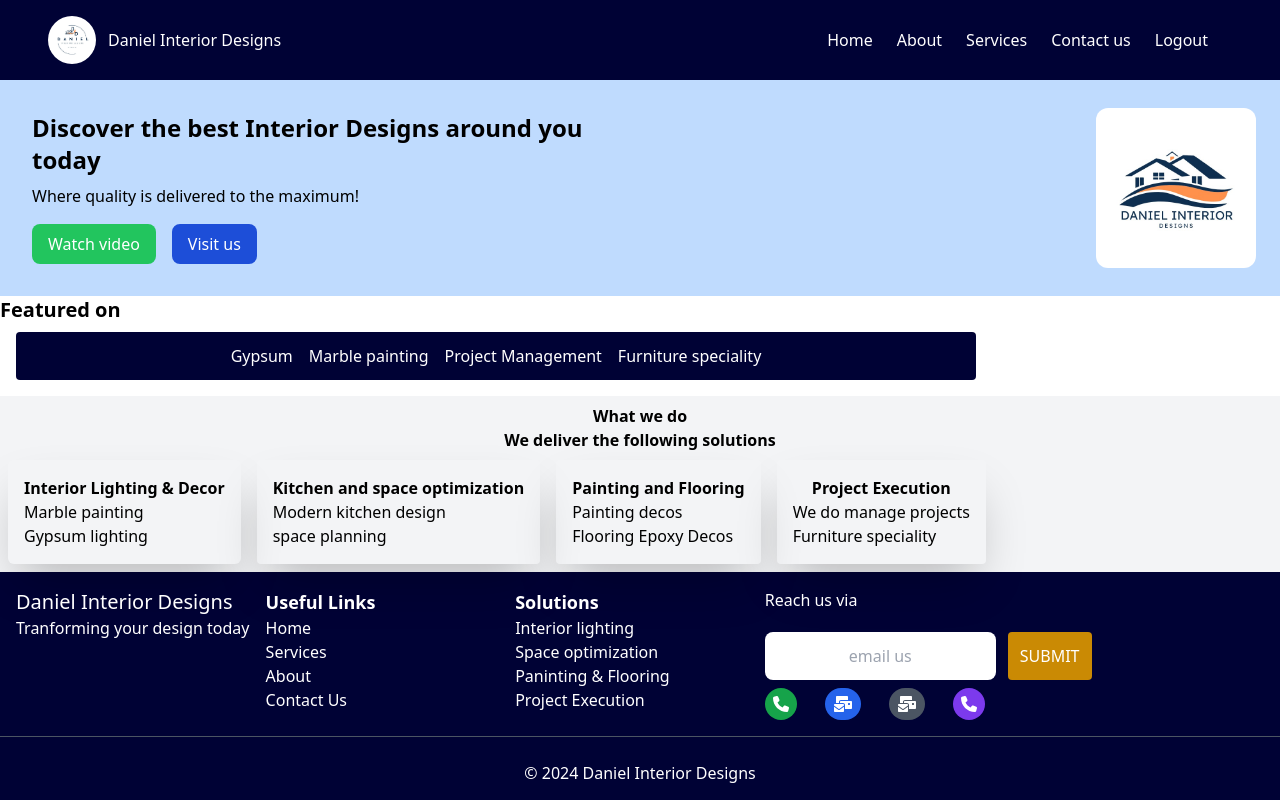
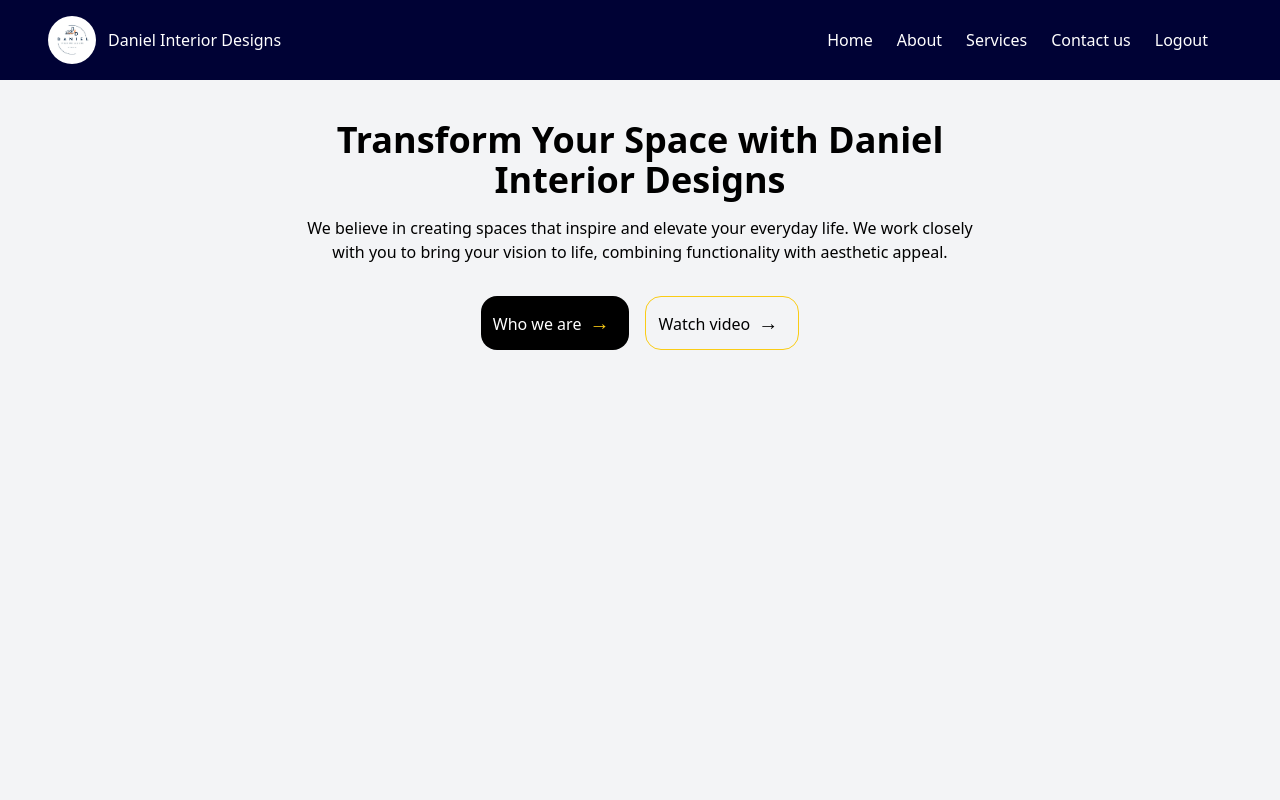
Before and after one commit to ErickGichuki/Daniel-Interior-designs, a React (Create React App) app in the folder client/: page /home in a window 1280 px wide. Shown: the top 800 px of the page. Built offline with nearby package versions, Linux system fonts and the light colour scheme; the HTML template or start-up script is replaced by a standard one.

Commit message:
refactor:home page

```diff
--- a/client/src/pages/Home.js
+++ b/client/src/pages/Home.js
@@ -1,71 +1,29 @@
 import React from 'react'
 import Navbar from '../components/Navbar'
 
-
 function Home() {
   return (
-    <div>
-      <Navbar/>
-      <div className='bg-blue-200 flex flex-col md:flex-row p-4'>
-        <div className='flex flex-col md:w-1/2 p-4'>
-          <h1 className='font-bold text-2xl mb-2'>Discover the best Interior Designs around you today</h1>
-          <p className='mb-4'>Where quality is delivered to the maximum!</p>
-          <div className='flex space-x-4'>
-            <button
-            className='bg-green-500 text-white py-2 px-4 rounded-lg'
-            >
-              Watch video
-            </button>
-            <button
-            className='bg-blue-700 text-white py-2 px-4 rounded-lg'
-            >
-              Visit us
-            </button>
-          </div>
-        </div>
-        <div className='flex items-center justify-end p-2 md:w-1/2'>
-          <img
-          src='/Daniel.png'
-          alt='daniel'
-          className='w-40 rounded-xl'
-          />
-        </div>
-      </div>
-      <div>
-        <div className='mb-4 justify-center items-center'>
-          <h2 className='font-bold text-xl mb-2'>Featured on</h2>
-          <div className='flex flex-row w-3/4 space-x-4 bg-dark-blue ml-4 text-white rounded text-center py-3 justify-center md:flex flex-row w-3/4'>
-            <p>Gypsum</p>
-            <p>Marble painting</p>
-            <p>Project Management</p>
-            <p>Furniture speciality</p>
-          </div>
-        </div>
-        <div className='bg-gray-100'>
-          <h2 className='text-center font-semibold pt-2'>What we do</h2>
-          <p className='text-center font-bold'>We deliver the following solutions</p>
-          <div className='flex flex-col md:flex-row gap-4 p-2'>
-            <div className='shadow-2xl rounded-md p-4'>
-              <h1 className='font-bold text-center'>Interior Lighting & Decor</h1>
-              <p>Marble painting</p>
-              <p>Gypsum lighting</p>
+    <div className='flex flex-col min-h-screen'>
+      <Navbar />
+      <div className='flex-grow bg-gray-100'>
+        <div className='text-center pt-10 max-w-2xl mx-auto'>
+          <h1 className='text-4xl font-bold mb-4'>Transform Your Space with Daniel Interior Designs</h1>
+          <p className='text-md mb-6'>We believe in creating spaces that inspire and elevate your everyday life. We work closely with you to bring your vision to life, combining functionality with aesthetic appeal.</p>
+          <div className='flex flex-col md:flex-row justify-center mt-8 space-y-4 md:space-y-0 md:space-x-4'>
+              <button
+              className='bg-black text-white p-3 rounded-2xl'
+              >
+                <a href='/about'>
+                <span>Who we are</span>
+                <span className='text-yellow-400 mx-2 text-xl'>→</span>
+                </a>
+              </button>
+              <button
+              className='border border-yellow-400 text-black p-3 rounded-2xl'>
+                <span>Watch video</span>
+                <span className='text-black-400 mx-2 text-xl'>→</span>
+              </button>
             </div>
-            <div className='shadow-2xl rounded p-4'>
-              <h1 className='text-center font-bold'>Kitchen and space optimization</h1>
-              <p>Modern kitchen design</p>
-              <p>space planning</p>
-            </div>
-            <div className='shadow-2xl rounded p-4'>
-              <h1 className='text-center font-bold'>Painting and Flooring</h1>
-              <p>Painting decos</p>
-              <p>Flooring Epoxy Decos</p>
-            </div>
-            <div className='shadow-2xl rounded p-4'>
-              <h1 className='text-center font-bold'>Project Execution</h1>
-              <p>We do manage projects</p>
-              <p>Furniture speciality</p>
-            </div>
-          </div>
         </div>
       </div>
     </div>
--- a/client/tailwind.config.js
+++ b/client/tailwind.config.js
@@ -7,7 +7,9 @@ module.exports = {
     extend: {
       colors: {
         'dark-blue':'#000235',
-        'dark-blueish':'#000229'
+        'skyblue':'#84fa0',
+        'lightLavender':'#a18cd1',
+        'pastelPink':'#fbc2eb',
       }
     },
   },
```
